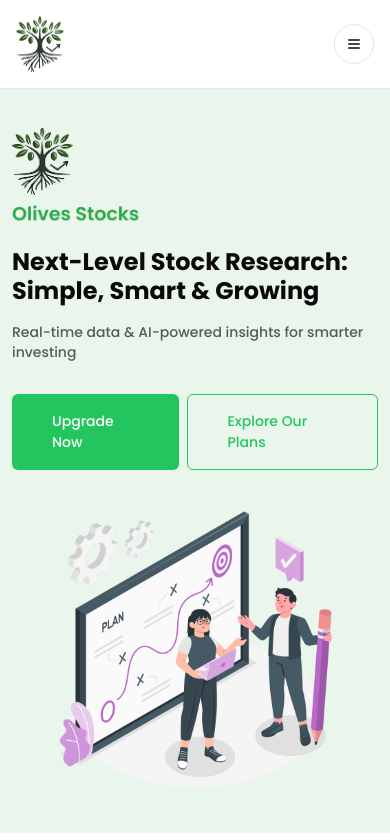
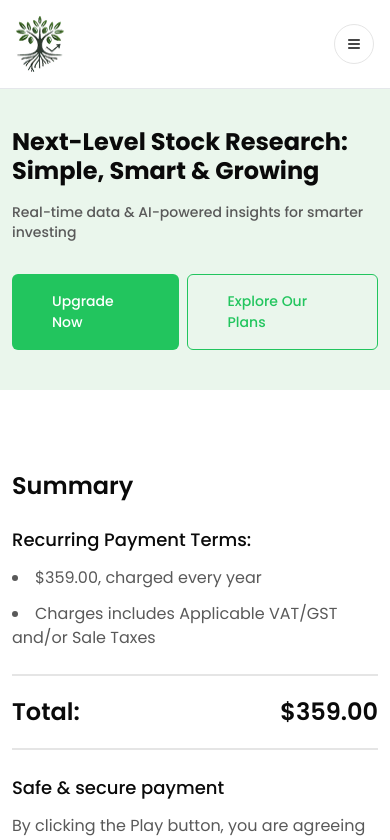
Before and after one commit to SIRsahed/rafimassarwa-frontend, a Next.js app: page /plan-upgrade in a window 390 px wide. Shown: the top 840 px of the page. Built offline with nearby package versions, Linux system fonts and the light colour scheme.

Commit message:
plan-upgrade page banner update

```diff
--- a/src/components/plan-upgrade/PUBanner.tsx
+++ b/src/components/plan-upgrade/PUBanner.tsx
@@ -12,7 +12,7 @@
                             alt="logo"
                             width={500}
                             height={500}
-                            className="w-32 h-24 sm:w-28 sm:h-20 lg:w-32 lg:h-24 object-cover mb-6 sm:mb-8 lg:mb-10"
+                            className="w-32 h-24 sm:w-28 sm:h-20 lg:w-32 lg:h-24 object-cover mb-6 sm:mb-8 lg:mb-10 hidden md:block"
                         />
                         <h2 className="text-2xl sm:text-3xl md:text-[32px] lg:text-[40px] font-bold pb-4 sm:pb-6 lg:pb-8 max-w-[740px] leading-[120%]">
                             Next-Level Stock Research: Simple, Smart & Growing
@@ -25,7 +25,7 @@
                             <Link href='/explore-plan' className="inline-flex items-center justify-center rounded-md bg-transparent border border-green-500 md:px-20 px-10 py-4 text-[14px] md:text-base font-medium text-green-500 focus:outline-none focus:ring-2 focus:ring-green-500 focus:ring-offset-2">Explore Our Plans</Link>
                         </div>
                     </div>
-                    <div className="md:col-span-1 lg:col-span-2 flex justify-center md:justify-end">
+                    <div className="md:col-span-1 lg:col-span-2 flex justify-center md:justify-end hidden md:block">
                         <Image
                             src="/images/plan_upgrade_page/banner.png"
                             alt="banner arrow"
```
